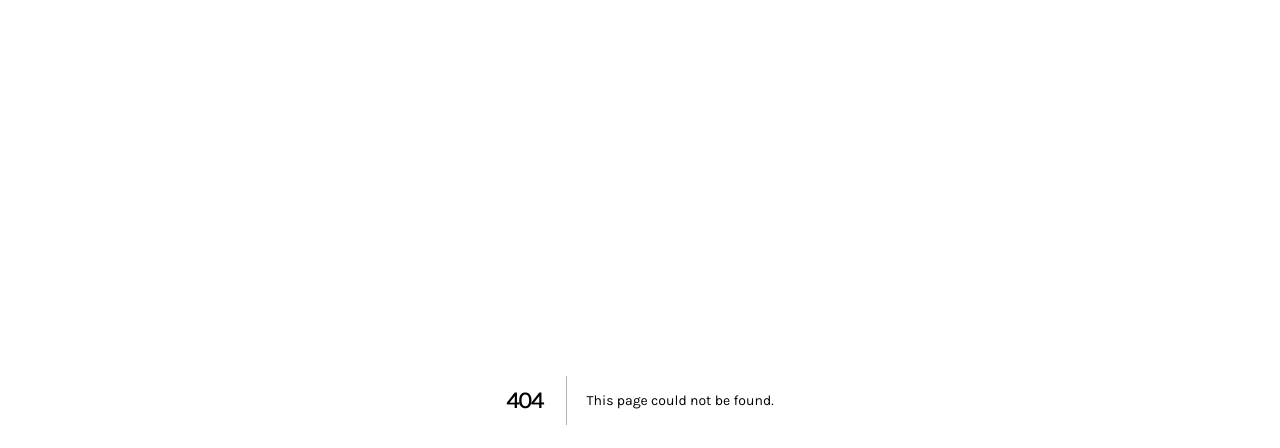
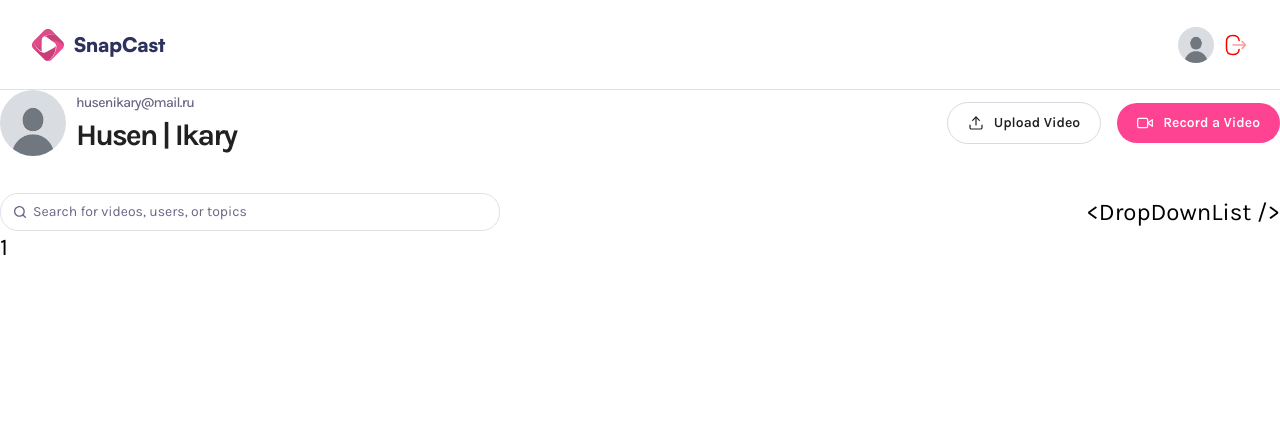
Before and after one commit to husen004/screen_recording_platform, a Next.js app: page /profile/1 in a window 1280 px wide. Before the commit this address had no page. Shown: the top 448 px of the page. Built offline with nearby package versions, Linux system fonts and the light colour scheme.

Commit message:
user profile added by ID

```diff
--- /dev/null
+++ b/app/(root)/profile/[id]/page.tsx
@@ -0,0 +1,15 @@
+import Header from '@/components/Header';
+import React from 'react'
+
+const page = async ({ params }: ParamsWithSearch) => {
+    const { id } = await params;
+
+  return (
+    <div className='text-2xl font-karla'>
+        <Header subHeader='husenikary@mail.ru' title='Husen | Ikary' userImg='/assets/images/dummy.jpg' />
+        {id}
+    </div>
+  )
+}
+
+export default page
--- a/components/Header.tsx
+++ b/components/Header.tsx
@@ -13,9 +13,10 @@ const Header = ({ subHeader, title, userImg }: SharedHeaderProps) => {
                     )}
 
                     <article>
-                        <p className=''>{subHeader}</p>
-                        <h1 className=''>{title}</h1>
+                        <p>{subHeader}</p>
+                        <h1>{title}</h1>
                     </article>
+                </div>
 
                 <aside className=''>
                     <Link href='/upload'>
@@ -31,8 +32,19 @@ const Header = ({ subHeader, title, userImg }: SharedHeaderProps) => {
                         </button>
                     </div>
                 </aside>
+
+            </section>
+
+            <section className='search-filter'>
+                <div className='search'>
+                    <input
+                    type='text'
+                    placeholder='Search for videos, users, or topics'
+                    />
+                    <Image src="/assets/icons/search.svg" alt='search' width={16} height={16} />
                 </div>
 
+                {`<DropDownList />`}
             </section>
         </header>
     )
--- a/components/Navbar.tsx
+++ b/components/Navbar.tsx
@@ -1,8 +1,13 @@
+'use client'
+
 import Image from 'next/image'
 import Link from 'next/link'
+import { useRouter } from 'next/navigation'
 import React from 'react'
 
 const Navbar = () => {
+
+    const router = useRouter()
 
     const user = {}
 
@@ -15,7 +20,7 @@ const Navbar = () => {
                 </Link>
                 {user && (
                     <figure>
-                        <button>
+                        <button onClick={() => router.push('/profile/12345')}>
                             <Image src='/assets/images/dummy.jpg' alt='User' width={36} height={36} className='rounded-full aspect-square'/>
                         </button>
                         <button>
```
Lines whose indentation alone changed are shown as unchanged.
